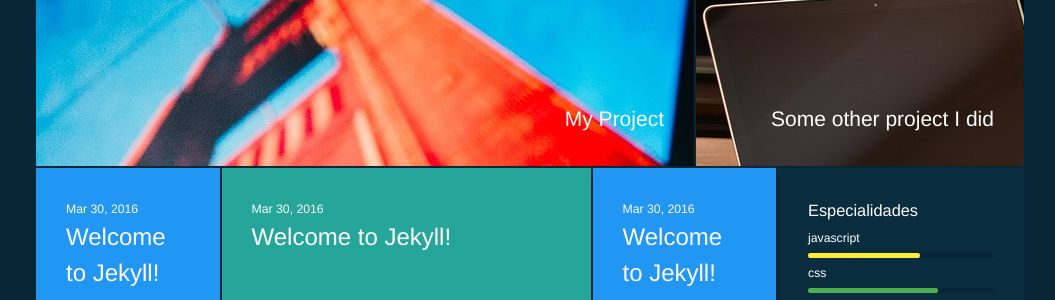
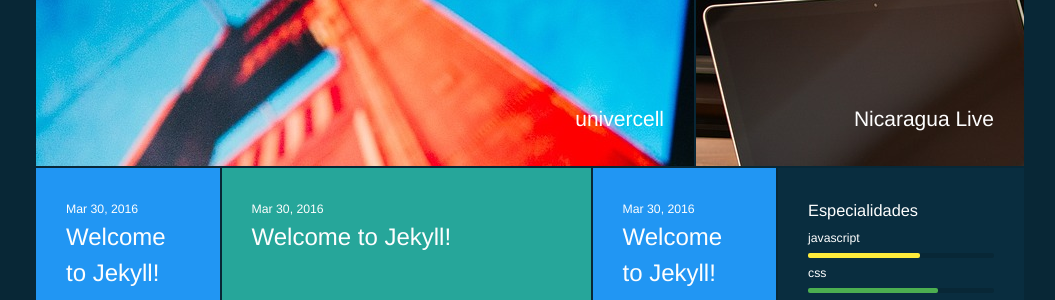
Before and after one commit to LivingCompany/LivingCompany.github.io, a Jekyll site: the page built from index.html, in a window 1280 px wide. Shown: the part 360-660 px from the top of the page, without its empty margins (112-1167 px from the left). Built offline with Jekyll 4.4.1, drawn with Linux system fonts in a browser that asks for light colours.

Commit message:
Update portfolio.yml

```diff
--- a/_data/portfolio.yml
+++ b/_data/portfolio.yml
@@ -1,10 +1,10 @@
 -   id: 1
-    title: My Project
+    title: univercell
     img: 1.jpg
     width: 8
     height: 2
 -   id: 2
-    title: Some other project I did
+    title: Nicaragua Live
     img: 2.jpg
     width: 4
     height: 2
```
